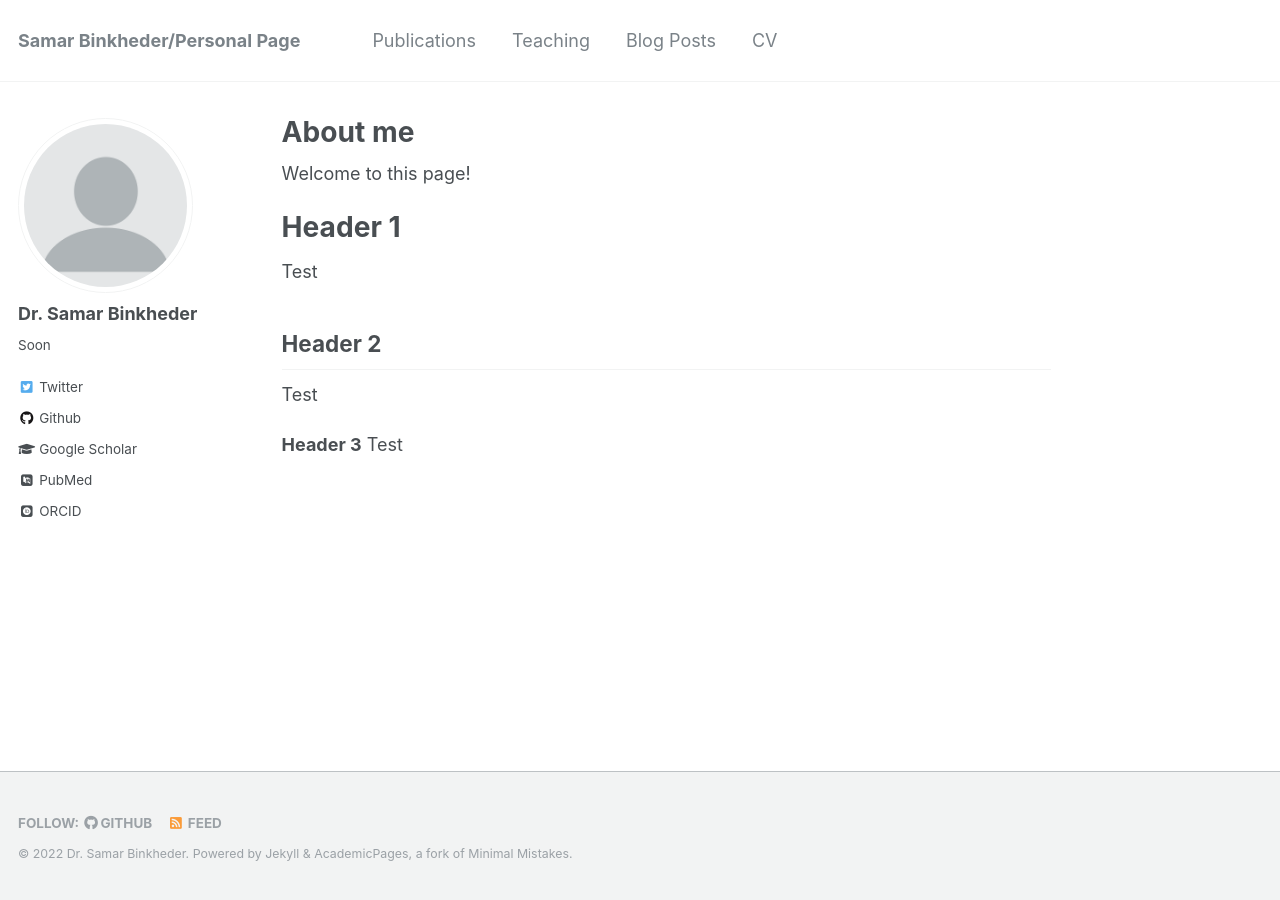
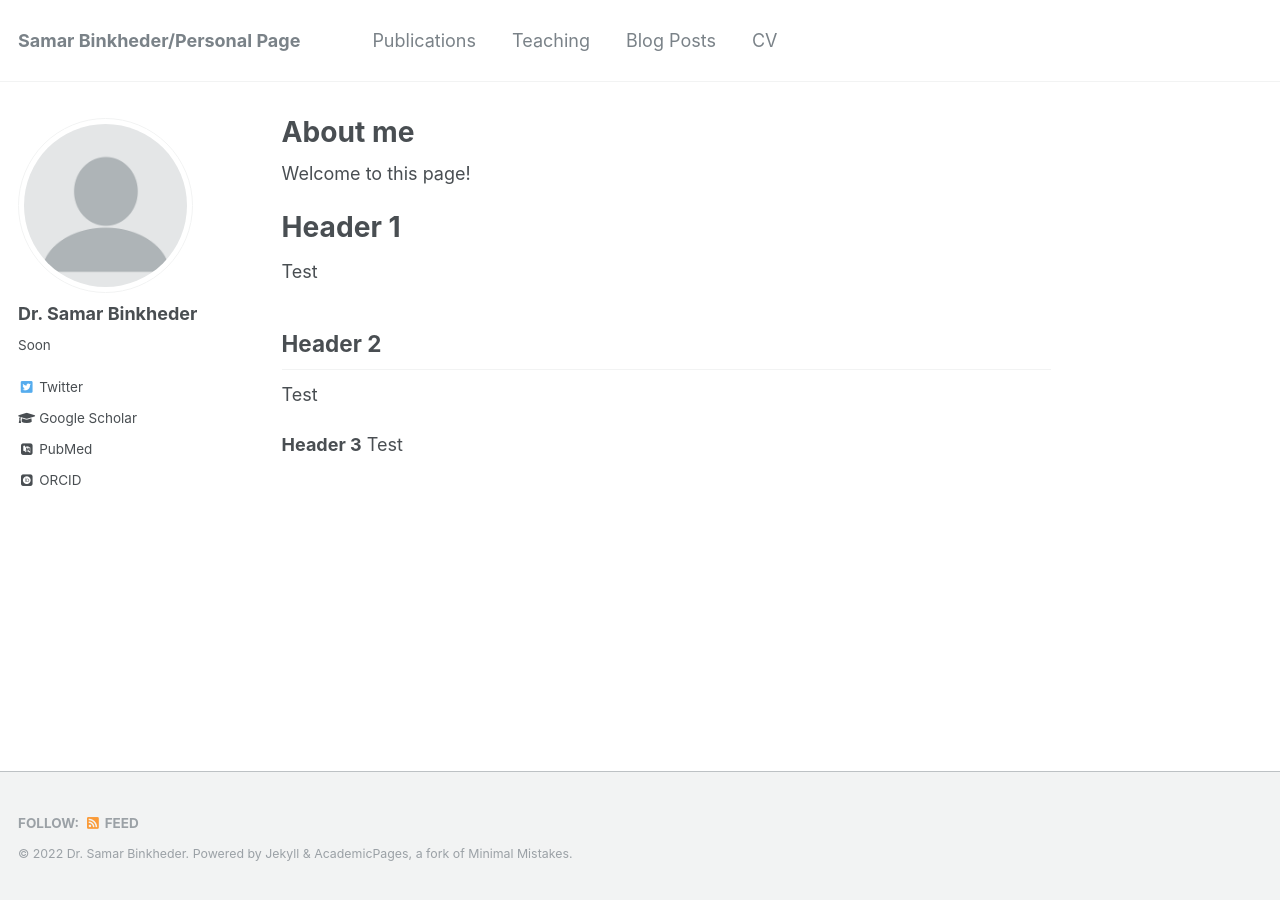
Before and after one commit to SamarBinkheder/SamarBinkheder.github.io, a Jekyll site: the page built from _pages/about.md, in a window 1280 px wide. Built offline with Jekyll 4.4.1, drawn with Linux system fonts in a browser that asks for light colours; some web fonts are replaced.

Commit message:
Update _config.yml

```diff
--- a/_config.yml
+++ b/_config.yml
@@ -96,7 +96,7 @@ author:
   flickr           :
   facebook         :
   foursquare       :
-  github           : ""
+  github           :
   google_plus      :
   keybase          :
   instagram        :
```
